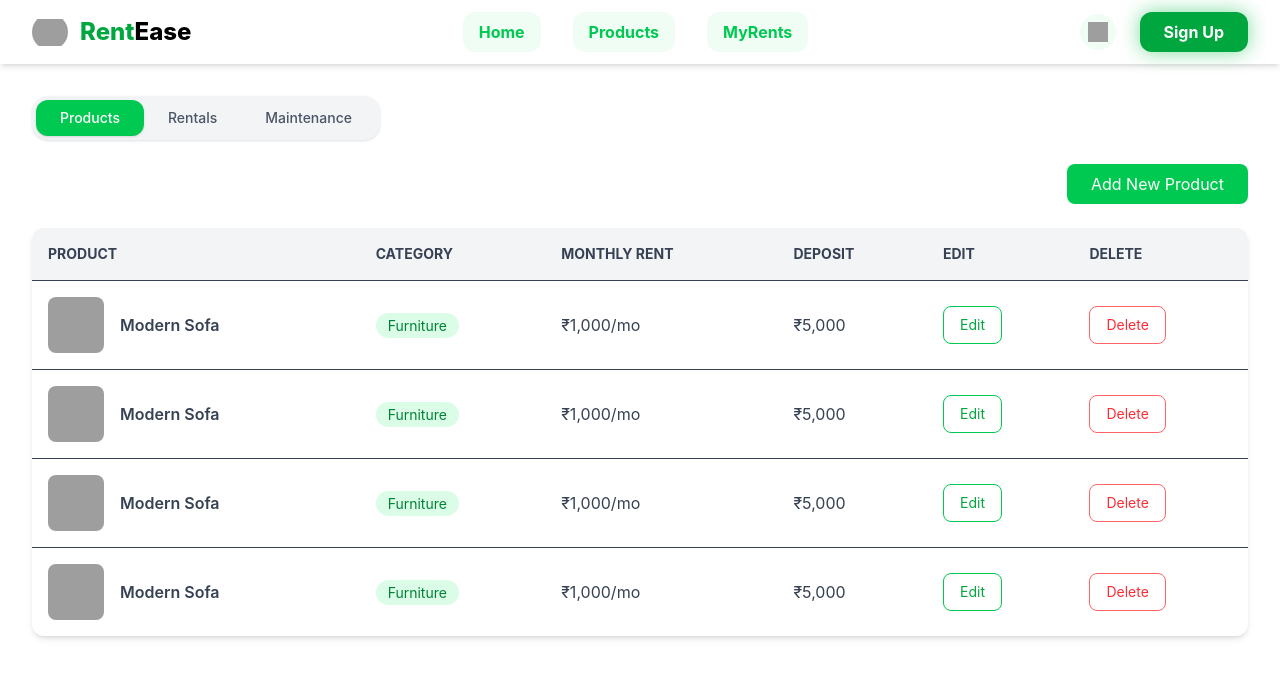
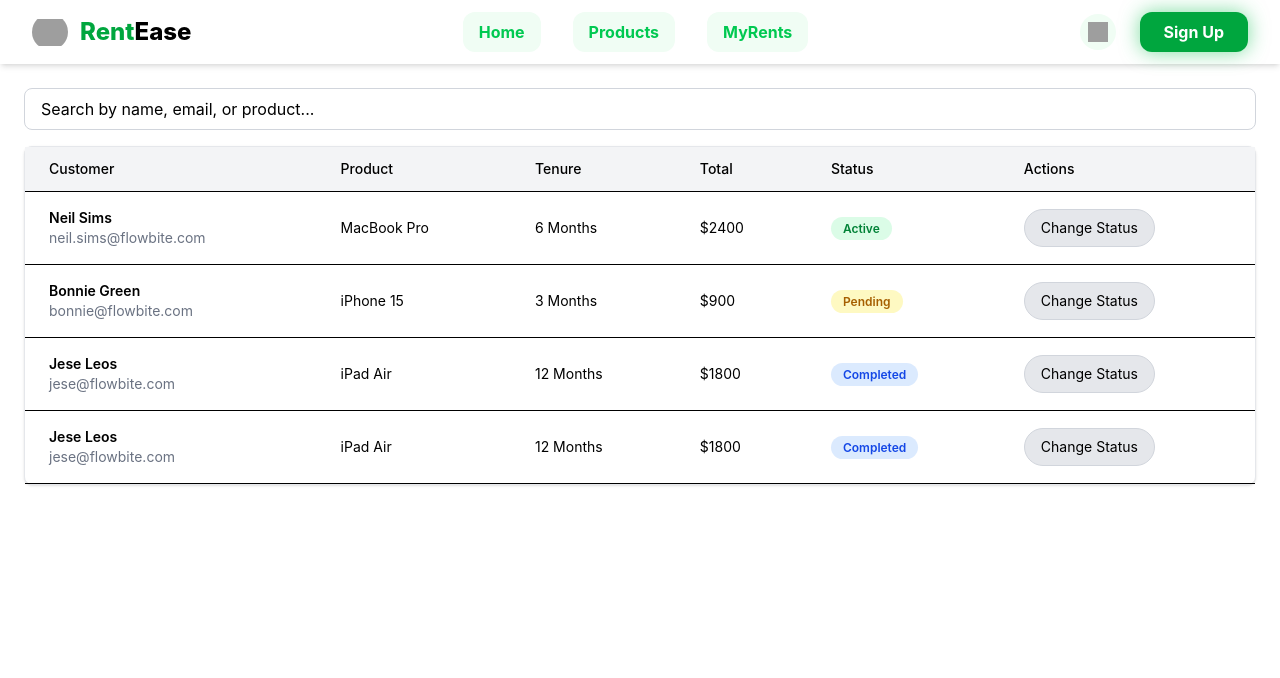
Before and after one commit to Adrich-Fernandes/RENT_EASY, a React (Vite) app in the folder rent-easy/frontend/my-app/: page / in a window 1280 px wide. Shown: the top 678 px of the page. Built offline with nearby package versions, Linux system fonts and the light colour scheme; grey boxes are pictures that could not be loaded.

Commit message:
added admin customer orders controls

```diff
--- a/rent-easy/frontend/my-app/src/home/Alldata.jsx
+++ b/rent-easy/frontend/my-app/src/Alldata.jsx
@@ -90,80 +90,121 @@ export const Category = [
 
 
 // products card data
-export const productsCard =[
+export const productsCard = [
     {
         img: "https://www.orangetree.in/cdn/shop/files/Gallery-1ChiyoL-ShapedSofaBuyOnline.jpg?v=1722852692",
         title: "luxury sofa",
-        discription:"3-seat sofa fabric type : leather",
-        price:"₹2,999/mo",
-        deposit:"₹5,997",
+        discription: "3-seat sofa fabric type : leather",
+        price: "₹2,999/mo",
+        deposit: "₹5,997",
 
     },
     {
         img: "https://cdn.prod.website-files.com/5f2b10811da7064399ed3a1c/61ac6377b6963b12b0b36475_1st-Venus1920x1000.webp",
         title: "sofa-seater",
-        discription:"Premium quality fabric sofa with comfortable cushioning. Perfect for living rooms.",
-        price:"₹1,999/mo",
-        deposit:"₹5,997",
+        discription: "Premium quality fabric sofa with comfortable cushioning. Perfect for living rooms.",
+        price: "₹1,999/mo",
+        deposit: "₹5,997",
     },
     {
         img: "https://casagold.in/cdn/shop/products/Coastal_Chic_Blue_Luxury_Sofa.jpg?v=1735904752&width=1500",
         title: "blue sofa",
-        discription:"",
-        price:"₹2,999/mo",
-        deposit:"₹5,997",
+        discription: "",
+        price: "₹2,999/mo",
+        deposit: "₹5,997",
     },
     {
         img: "https://furnishio.in/cdn/shop/files/chime-3-2-1-sofa-set-269_1000x604.webp?v=1728060370",
         title: "sofa set",
-        discription:"",
-        price:"₹2,999/mo",
-        deposit:"₹5,997",
+        discription: "",
+        price: "₹2,999/mo",
+        deposit: "₹5,997",
     },
     {
         img: "https://pelicanessentials.com/cdn/shop/files/3seatersofa_1_08d9b16d-6aa7-40b4-b2d3-1a45e417ca6e.jpg?v=1751593289&width=2048",
         title: "soft sofa",
-        discription:"",
-        price:"₹3,999/mo",
-        deposit:"₹7,997",
+        discription: "",
+        price: "₹3,999/mo",
+        deposit: "₹7,997",
     },
     {
         img: "https://media.architecturaldigest.com/photos/64de634d02916e5d018e0c81/2:1/w_1280%2Cc_limit/AD1022_BERKUS_BRENT_7.jpg",
         title: "leather sofa",
-        discription:"",
-        price:"₹2,999/mo",
-        deposit:"₹6,997",
+        discription: "",
+        price: "₹2,999/mo",
+        deposit: "₹6,997",
     }
 ]
 
 
 export const adminTableRents = [
     {
-        img:"https://upload.wikimedia.org/wikipedia/commons/b/b6/Image_created_with_a_mobile_phone.png",
-        title:"Modern Sofa",
-        category:"Furniture",
-        rent:"₹1,000/mo",
-        deposit:"₹5,000"
+        img: "https://upload.wikimedia.org/wikipedia/commons/b/b6/Image_created_with_a_mobile_phone.png",
+        title: "Modern Sofa",
+        category: "Furniture",
+        rent: "₹1,000/mo",
+        deposit: "₹5,000"
     },
     {
-        img:"https://upload.wikimedia.org/wikipedia/commons/b/b6/Image_created_with_a_mobile_phone.png",
-        title:"Modern Sofa",
-        category:"Furniture",
-        rent:"₹1,000/mo",
-        deposit:"₹5,000"
+        img: "https://upload.wikimedia.org/wikipedia/commons/b/b6/Image_created_with_a_mobile_phone.png",
+        title: "Modern Sofa",
+        category: "Furniture",
+        rent: "₹1,000/mo",
+        deposit: "₹5,000"
     },
     {
-        img:"https://upload.wikimedia.org/wikipedia/commons/b/b6/Image_created_with_a_mobile_phone.png",
-        title:"Modern Sofa",
-        category:"Furniture",
-        rent:"₹1,000/mo",
-        deposit:"₹5,000"
+        img: "https://upload.wikimedia.org/wikipedia/commons/b/b6/Image_created_with_a_mobile_phone.png",
+        title: "Modern Sofa",
+        category: "Furniture",
+        rent: "₹1,000/mo",
+        deposit: "₹5,000"
     },
     {
-        img:"https://upload.wikimedia.org/wikipedia/commons/b/b6/Image_created_with_a_mobile_phone.png",
-        title:"Modern Sofa",
-        category:"Furniture",
-        rent:"₹1,000/mo",
-        deposit:"₹5,000"
+        img: "https://upload.wikimedia.org/wikipedia/commons/b/b6/Image_created_with_a_mobile_phone.png",
+        title: "Modern Sofa",
+        category: "Furniture",
+        rent: "₹1,000/mo",
+        deposit: "₹5,000"
     },
 ]
+
+
+
+
+// admin panal customer request (order)
+export const CustomerRequest = [
+    {
+        name: "Neil Sims",
+        email: "neil.sims@flowbite.com",
+        product: "MacBook Pro",
+        tenure: "6 Months",
+        total: "$2400",
+        status: "Active",
+    },
+    {
+      name: "Bonnie Green",
+      email: "bonnie@flowbite.com",
+      product: "iPhone 15",
+      tenure: "3 Months",
+      total: "$900",
+      status: "Pending",
+    },
+    {
+      name: "Jese Leos",
+      email: "jese@flowbite.com",
+      product: "iPad Air",
+      tenure: "12 Months",
+      total: "$1800",
+      status: "Completed",
+    },
+    {
+      name: "Jese Leos",
+      email: "jese@flowbite.com",
+      product: "iPad Air",
+      tenure: "12 Months",
+      total: "$1800",
+      status: "Completed",
+    },
+
+
+];
--- a/rent-easy/frontend/my-app/src/admin/orderList.jsx
+++ b/rent-easy/frontend/my-app/src/admin/orderList.jsx
@@ -1,5 +1,5 @@
 import React, { useState } from 'react'
-import { adminTableRents } from '../home/Alldata'
+import { adminTableRents } from '../Alldata'
 
 export default function OrderList() {
 
--- a/rent-easy/frontend/my-app/src/admin/rentals.jsx
+++ b/rent-easy/frontend/my-app/src/admin/rentals.jsx
@@ -1,59 +1,132 @@
-import React, { useState } from "react"
+import { useState } from "react";
+import { CustomerRequest } from "../Alldata";
 
 export default function Rentals() {
+  const [users, setUsers] = useState(CustomerRequest);
+  const [openDropdown, setOpenDropdown] = useState(null);
+  const [searchTerm, setSearchTerm] = useState("");
 
-  const [status, setStatus] = useState("pending")
+  const statusOptions = ["Active", "Pending", "Completed", "Canceled"];
+
+  const updateStatus = (index, newStatus) => {
+    const updatedUsers = users.map((user, i) =>
+      i === index ? { ...user, status: newStatus } : user
+    );
+
+    setUsers(updatedUsers);
+    setOpenDropdown(null);
+  };
+
+  const getStatusStyle = (status) => {
+    switch (status) {
+      case "Active":
+        return "bg-green-100 text-green-700";
+      case "Pending":
+        return "bg-yellow-100 text-yellow-700";
+      case "Completed":
+        return "bg-blue-100 text-blue-700";
+      case "Canceled":
+        return "bg-red-100 text-red-700";
+      default:
+        return "";
+    }
+  };
+
+  // 🔎 Filter logic
+  const filteredUsers = users.filter((user) =>
+    user.name.toLowerCase().includes(searchTerm.toLowerCase()) ||
+    user.email.toLowerCase().includes(searchTerm.toLowerCase()) ||
+    user.product.toLowerCase().includes(searchTerm.toLowerCase())
+  );
 
   return (
-    <div className="bg-white p-6 rounded-xl shadow-md">
+    <div className="p-6">
 
-      <h2 className="text-xl font-semibold mb-6">Recent Rentals</h2>
+      {/* 🔎 Search Field */}
+      <div className="mb-4">
+        <input
+          type="text"
+          placeholder="Search by name, email, or product..."
+          value={searchTerm}
+          onChange={(e) => setSearchTerm(e.target.value)}
+          className="w-full md:w-80 px-4 py-2 border border-gray-300 rounded-lg focus:outline-none focus:ring-2 focus:ring-gray-400"
+        />
+      </div>
 
-      <div className="overflow-x-auto">
-        <table className="w-full text-left border-collapse">
-
-          {/* ================= TABLE HEAD ================= */}
-          <thead className="border-b">
-            <tr className="text-gray-600">
-              <th className="pb-3">Customer</th>
-              <th className="pb-3">Product</th>
-              <th className="pb-3">Tenure</th>
-              <th className="pb-3">Total</th>
-              <th className="pb-3">Status</th>
-              <th className="pb-3">Actions</th>
+      <div className="relative overflow-visible bg-white shadow rounded-lg border border-gray-200">
+        <table className="w-full text-sm text-left">
+          <thead className="text-sm bg-gray-100 border-b">
+            <tr>
+              <th className="px-6 py-3 font-medium">Customer</th>
+              <th className="px-6 py-3 font-medium">Product</th>
+              <th className="px-6 py-3 font-medium">Tenure</th>
+              <th className="px-6 py-3 font-medium">Total</th>
+              <th className="px-6 py-3 font-medium">Status</th>
+              <th className="px-6 py-3 font-medium">Actions</th>
             </tr>
           </thead>
 
-          {/* ================= TABLE ROW ================= */}
           <tbody>
-            <tr className="border-b hover:bg-gray-50 transition">
-              <td className="py-4">thorfin</td>
-              <td className="py-4">luxury sofa</td>
-              <td className="py-4">3mo</td>
-              <td className="py-4">₹3,000</td>
-              <td className="py-4">
-                <span className="px-3 py-1 text-sm bg-yellow-100 text-yellow-700 rounded-full">
-                  {status}
-                </span>
-              </td>
-              <td className="py-4">
-                <select
-                  value={status}
-                  onChange={(e) => setStatus(e.target.value)}
-                  className="border rounded-lg px-3 py-2 outline-none"
-                >
-                  <option value="pending">pending</option>
-                  <option value="active">active</option>
-                  <option value="completed">completed</option>
-                  <option value="cancel">cancel</option>
-                </select>
-              </td>
-            </tr>
+            {filteredUsers.map((user, index) => (
+              <tr key={index} className="border-b hover:bg-gray-50">
+                <td className="px-6 py-4">
+                  <div className="font-semibold">{user.name}</div>
+                  <div className="text-gray-500 text-sm">
+                    {user.email}
+                  </div>
+                </td>
+
+                <td className="px-6 py-4">{user.product}</td>
+                <td className="px-6 py-4">{user.tenure}</td>
+                <td className="px-6 py-4">{user.total}</td>
+
+                <td className="px-6 py-4">
+                  <span
+                    className={`px-3 py-1 text-xs font-semibold rounded-full ${getStatusStyle(
+                      user.status
+                    )}`}
+                  >
+                    {user.status}
+                  </span>
+                </td>
+
+                <td className="px-6 py-4 relative">
+                  <button
+                    onClick={() =>
+                      setOpenDropdown(openDropdown === index ? null : index)
+                    }
+                    className="px-4 py-2 bg-gray-200 border border-gray-300 rounded-full text-sm hover:bg-gray-300 transition"
+                  >
+                    Change Status
+                  </button>
+
+                  {openDropdown === index && (
+                    <div className="absolute top-full left-0 mt-2 w-44 bg-white border border-gray-200 rounded-lg shadow-xl z-50">
+                      {statusOptions.map((option) => (
+                        <button
+                          key={option}
+                          onClick={() => updateStatus(index, option)}
+                          className="block w-full text-left px-4 py-2 text-sm hover:bg-gray-100"
+                        >
+                          {option}
+                        </button>
+                      ))}
+                    </div>
+                  )}
+                </td>
+              </tr>
+            ))}
+
+            {filteredUsers.length === 0 && (
+              <tr>
+                <td colSpan="6" className="text-center py-6 text-gray-500">
+                  No results found.
+                </td>
+              </tr>
+            )}
           </tbody>
-
         </table>
       </div>
-
     </div>
-  )
+  );
 }
--- a/rent-easy/frontend/my-app/src/app.jsx
+++ b/rent-easy/frontend/my-app/src/app.jsx
@@ -35,9 +35,9 @@ export default function App() {
             <div>
                 {/* <Homepage /> */}
                 {/* <ProductList /> */}
-                <OrderList />
+                {/* <OrderList /> */}
                 {/* <ProductView /> */}
-                {/* <Rentals /> */}
+                <Rentals />
             </div>
         </div>
     );
--- a/rent-easy/frontend/my-app/src/home/homepage.jsx
+++ b/rent-easy/frontend/my-app/src/home/homepage.jsx
@@ -1,4 +1,4 @@
-import { work_flow, Features, Category } from './Alldata'
+import { work_flow, Features, Category } from '../Alldata'
 export default function Homepage() {
     return (
         <div className="pt-10">
--- a/rent-easy/frontend/my-app/src/products/productlist.jsx
+++ b/rent-easy/frontend/my-app/src/products/productlist.jsx
@@ -1,5 +1,5 @@
 import { useState } from "react";
-import { productsCard } from "../home/Alldata";
+import { productsCard } from "../Alldata";
 export default function Layout() {
     const [selected, setSelected] = useState("");
 
```
